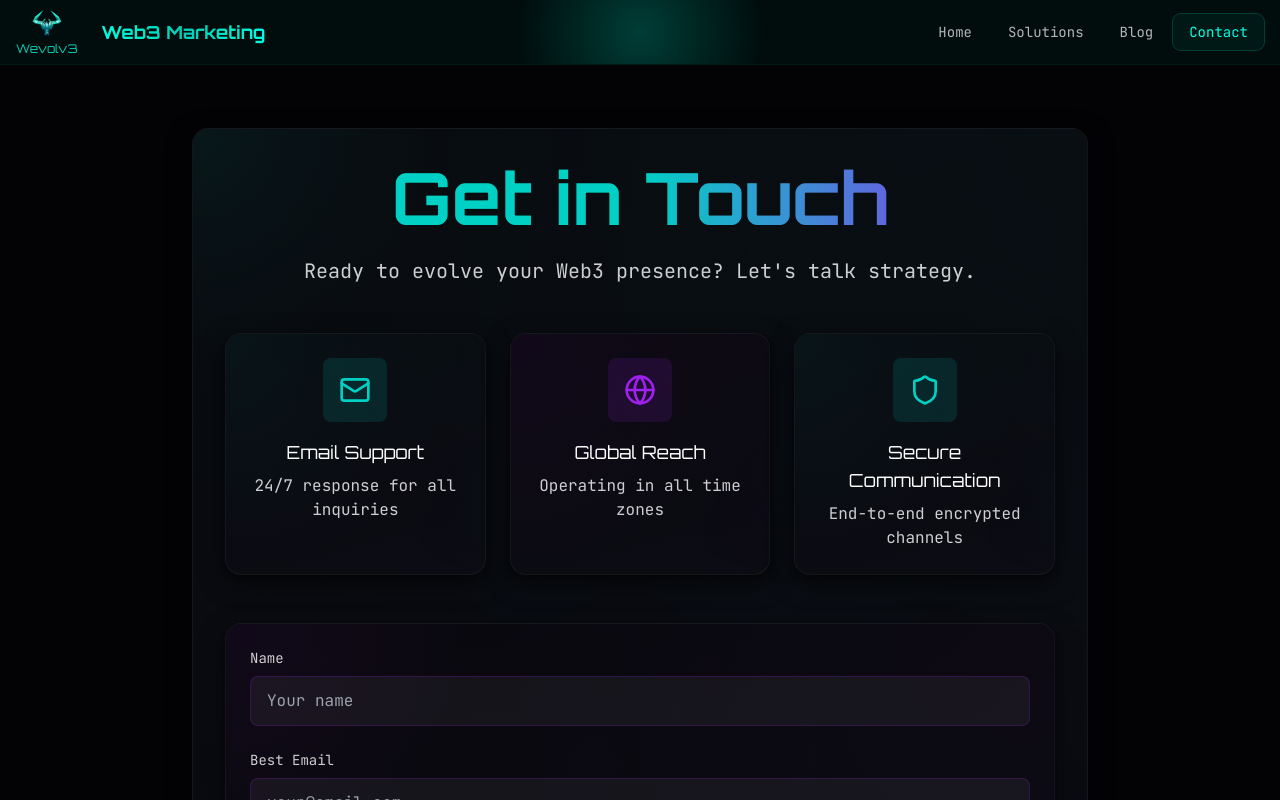
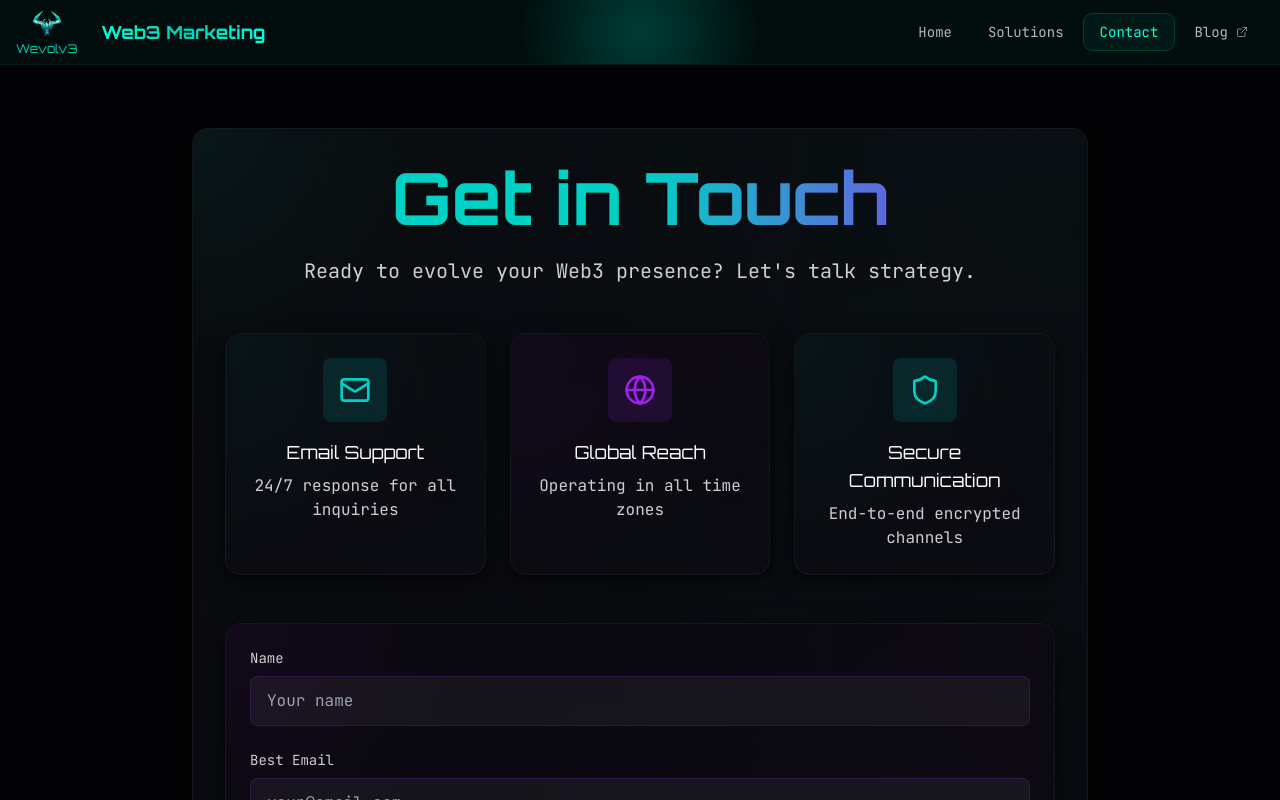
Before and after one commit to Diablov7/web, a React (Vite) app in the folder project/: page /contact in a window 1280 px wide. Shown: the top 800 px of the page. Built offline with nearby package versions, Linux system fonts and the light colour scheme.

Commit message:
Update blog links to redirect to WordPress site

```diff
--- a/project/src/App.tsx
+++ b/project/src/App.tsx
@@ -8,8 +8,11 @@ import LoadingScreen from './components/LoadingScreen';
 import Home from './pages/Home';
 import Solutions from './pages/Solutions';
 import Contact from './pages/Contact';
-import Blog from './pages/Blog';
 import PrivacyPolicy from './pages/PrivacyPolicy';
+import ExternalRedirect from './components/ExternalRedirect';
+
+// Blog external URL
+const BLOG_URL = 'https://blogwevolv3.wordpress.com/';
 
 function App() {
   const [isLoading, setIsLoading] = React.useState(true);
@@ -37,7 +40,7 @@ function App() {
                 <Route path="/" element={<Home />} />
                 <Route path="/solutions" element={<Solutions />} />
                 <Route path="/contact" element={<Contact />} />
-                <Route path="/blog" element={<Blog />} />
+                <Route path="/blog" element={<ExternalRedirect to={BLOG_URL} />} />
                 <Route path="/privacy-policy" element={<PrivacyPolicy />} />
               </Routes>
             </AnimatePresence>
--- /dev/null
+++ b/project/src/components/ExternalRedirect.tsx
@@ -0,0 +1,32 @@
+import React, { useEffect } from 'react';
+
+interface ExternalRedirectProps {
+  to: string;
+}
+
+const ExternalRedirect: React.FC<ExternalRedirectProps> = ({ to }) => {
+  useEffect(() => {
+    window.location.href = to;
+  }, [to]);
+
+  return (
+    <div className="flex flex-col items-center justify-center min-h-screen">
+      <div className="bg-space-dark bg-opacity-70 p-8 rounded-lg text-center">
+        <h1 className="text-2xl font-bold mb-4">Redirecting...</h1>
+        <p className="mb-6">
+          You are being redirected to our blog. If you are not redirected automatically, please click the link below:
+        </p>
+        <a
+          href={to}
+          className="text-[#00FFE1] hover:underline"
+          target="_blank"
+          rel="noopener noreferrer"
+        >
+          {to}
+        </a>
+      </div>
+    </div>
+  );
+};
+
+export default ExternalRedirect;
--- a/project/src/components/Header.tsx
+++ b/project/src/components/Header.tsx
@@ -1,13 +1,17 @@
 import React, { useEffect, useRef } from 'react';
-import { Menu } from 'lucide-react';
+import { Menu, ExternalLink } from 'lucide-react';
 import { Link, useLocation } from 'react-router-dom';
 import CustomLogo from './CustomLogo';
 
 const navItems = [
   { path: '/', label: 'Home' },
   { path: '/solutions', label: 'Solutions' },
-  { path: '/blog', label: 'Blog' },
   { path: '/contact', label: 'Contact' }
+];
+
+// External link for blog
+const externalLinks = [
+  { url: 'https://blogwevolv3.wordpress.com/', label: 'Blog', icon: ExternalLink }
 ];
 
 export default function Header() {
@@ -134,6 +138,20 @@ export default function Header() {
                 {item.label}
               </Link>
             ))}
+
+            {/* External Links */}
+            {externalLinks.map((item) => (
+              <a
+                key={item.url}
+                href={item.url}
+                target="_blank"
+                rel="noopener noreferrer"
+                className="px-4 py-2 rounded-lg text-sm text-white/70 hover:text-white hover:bg-white/5 transition-all flex items-center gap-1"
+              >
+                {item.label}
+                <item.icon size={12} className="ml-1 opacity-70" />
+              </a>
+            ))}
           </div>
 
           {/* Mobile Menu Button */}
@@ -164,6 +182,21 @@ export default function Header() {
                 {item.label}
               </Link>
             ))}
+
+            {/* External Links for Mobile */}
+            {externalLinks.map((item) => (
+              <a
+                key={item.url}
+                href={item.url}
+                target="_blank"
+                rel="noopener noreferrer"
+                onClick={() => setIsMenuOpen(false)}
+                className="block px-4 py-2 rounded-lg text-sm text-white/70 hover:text-white hover:bg-white/5 transition-all flex items-center"
+              >
+                {item.label}
+                <item.icon size={12} className="ml-1 opacity-70" />
+              </a>
+            ))}
           </div>
         )}
       </div>
```
